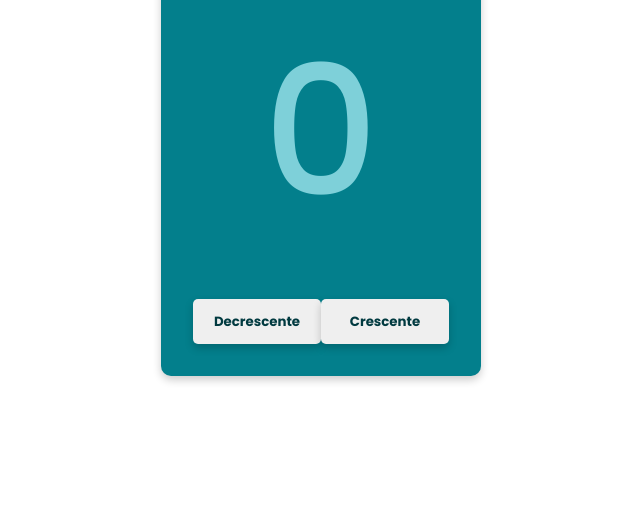
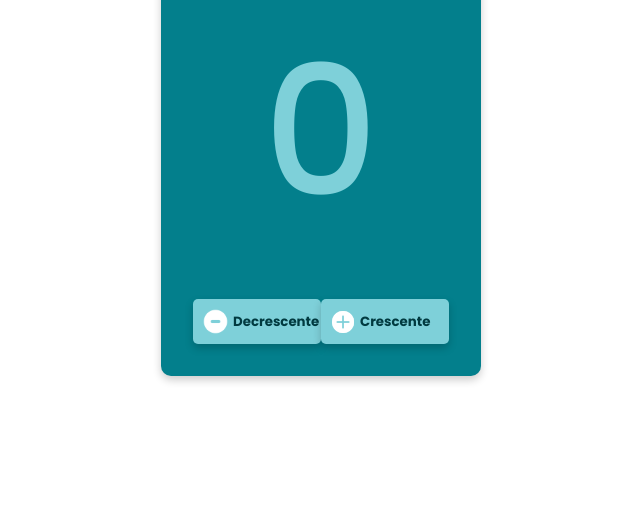
Before and after one commit to alexbherval/ContadorJS, a plain HTML site: page index.html in a window 1280 px wide. Shown: the part 277-800 px from the top of the page, without its empty margins (319-959 px from the left). Drawn offline with Linux system fonts and the light colour scheme.

Commit message:
Exercicio finalizado

```diff
--- a/assets/css/style.css
+++ b/assets/css/style.css
@@ -64,7 +64,7 @@ body {
 .topCard {
     padding-top: 20px;
     text-align: center;
-    color: azure;
+    color: var(--CorAzulNeutra);
     font-size: 24px;
 
 }
@@ -74,13 +74,18 @@ body {
 }
 
 button {
+    display: flex;
+    flex-direction: row;
+    align-content: center;
+    align-items: center;
     height: 45px;
-    width: 140px;
+    width: 145px;
     border-radius: 5px;
     box-shadow: 0 4px 8px 0 rgba(0,0,0,0.2);
     font-weight: 700;
     font-family: 'poppins';
     color: var(--CorPrimaria);
+    background-color: var(--CorAzulNeutra);
 }
 
 button:hover {
@@ -90,3 +95,15 @@ button:hover {
 
 
 }
+
+#menos{
+    padding-left: 5px;
+    height: 35px;
+
+}
+
+#mais{
+    padding-left: 8px;
+    padding-right: 3px;
+    height: 28px;
+}
--- a/index.html
+++ b/index.html
@@ -22,8 +22,8 @@
             </div>
 
             <div class="bottonCard">
-                <button name="subtrair" onclick="decrement()"> Decrescente </button>
-                <button name="adiciona" onclick="increment()"> Crescente </button>
+                <button name="subtrair" onclick="decrement()"><img id="menos" src="assets/img/menos.png" alt=""> Decrescente </button>
+                <button name="adiciona" onclick="increment()"><img id="mais" src="assets/img/plus.png" alt=""> Crescente </button>
             </div>
 
         </div>
```
Also changed, not shown: assets/img/menos.png (added), assets/img/plus.png (added).
